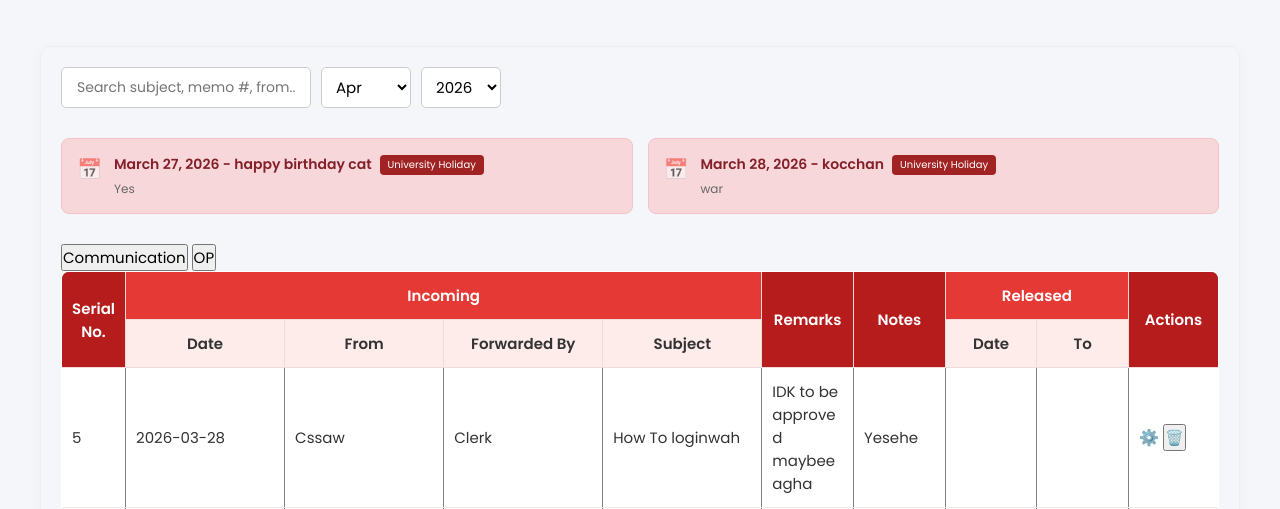
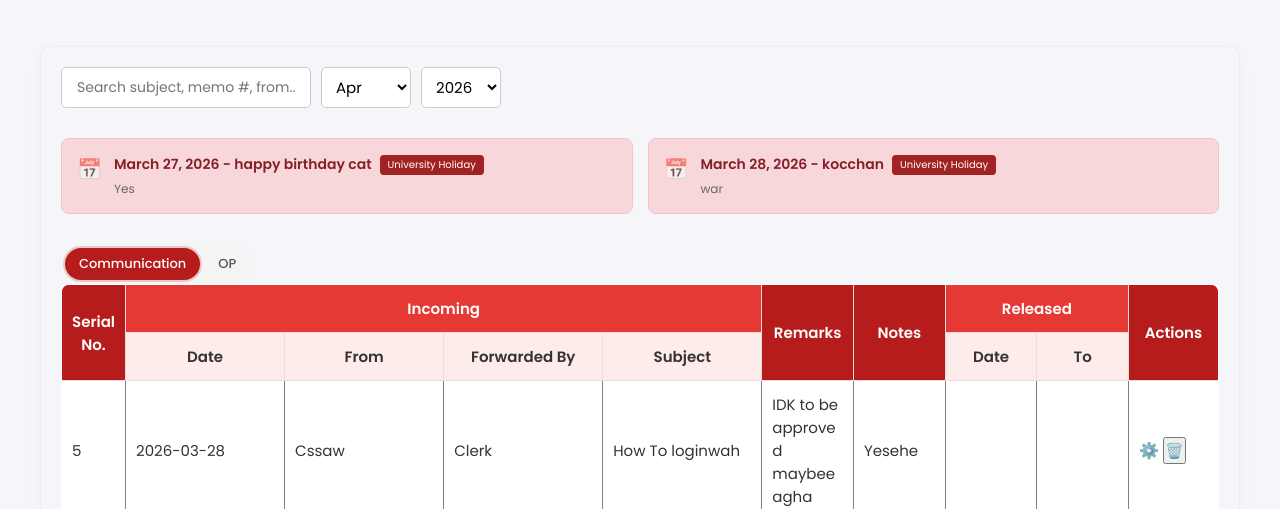
Before and after one commit to Kochasoro/HR-Comms-logs, a Flask app: page / in a window 1280 px wide. Shown: the part 65-574 px from the top of the page. Run offline with Flask 3, Linux system fonts and the light colour scheme; some libraries are stand-ins or nearby versions.

Commit message:
passing changes

```diff
--- a/app/templates/base.html
+++ b/app/templates/base.html
@@ -681,15 +681,38 @@ document.addEventListener("DOMContentLoaded",function(){
 loadHolidays();
 
 });
+const toggle = document.getElementById("typeToggle");
 
 let timeout = null;
 
+const toggleOptions = document.querySelectorAll(".toggle-option");
+
+// default from URL
 let currentType = new URLSearchParams(window.location.search).get("type") || "communication";
 
-function setType(type) {
-    currentType = type;
-    fetchTable();
-}
+// 🔥 initialize active state
+toggleOptions.forEach(btn => {
+    if (btn.dataset.type === currentType) {
+        btn.classList.add("active");
+    } else {
+        btn.classList.remove("active");
+    }
+});
+
+// 🔥 click handler
+toggleOptions.forEach(btn => {
+    btn.addEventListener("click", function () {
+        // remove active from all
+        toggleOptions.forEach(b => b.classList.remove("active"));
+
+        // add active to clicked
+        this.classList.add("active");
+
+        currentType = this.dataset.type;
+
+        fetchTable();
+    });
+});
 
 function fetchTable() {
     const search = document.getElementById("searchInput").value;
--- a/app/templates/home.html
+++ b/app/templates/home.html
@@ -330,6 +330,49 @@
   opacity: 0;
 }
 
+
+.toggle-wrapper {
+    display: flex;
+    align-items: center;
+}
+
+.toggle-pill {
+    display: flex;
+    background: #f5f5f5;
+    border-radius: 999px;
+    padding: 4px;
+    gap: 4px;
+    width: fit-content;
+}
+
+.toggle-option {
+    padding: 6px 14px;
+    font-size: 13px;
+    border-radius: 999px;
+    cursor: pointer;
+    transition: 0.25s;
+    color: #555;
+    font-weight: 500;
+}
+
+/* active state */
+.toggle-option.active {
+    background: #b71c1c; /* your red */
+    color: white;
+    box-shadow: 0 2px 6px rgba(0,0,0,0.15);
+}
+
+/* hover */
+.toggle-option:hover {
+    background: #e0e0e0;
+}
+
+.toggle-option.active {
+    background: #b71c1c;
+    box-shadow: 0 0 0 2px rgba(183,28,28,0.2);
+}
+
+
 </style>
 {% endblock %}
 {% block content %}
@@ -395,10 +438,14 @@
         <p>No holidays available.</p>
         {% endfor %}
         </div>
-<div class="table-controls">
-    <button class="filter-btn" onclick="setType('communication')">Communication</button>
-    <button class="filter-btn" onclick="setType('OP')">OP</button>
+<div class="table-controls toggle-wrapper">
+    <div id="typeToggle" class="toggle-pill">
+        <div class="toggle-option active" data-type="communication">Communication</div>
+        <div class="toggle-option" data-type="OP">OP</div>
+    </div>
 </div>
+
+
 
 <div  id="tableContainer">
     {% if memos %}
```
